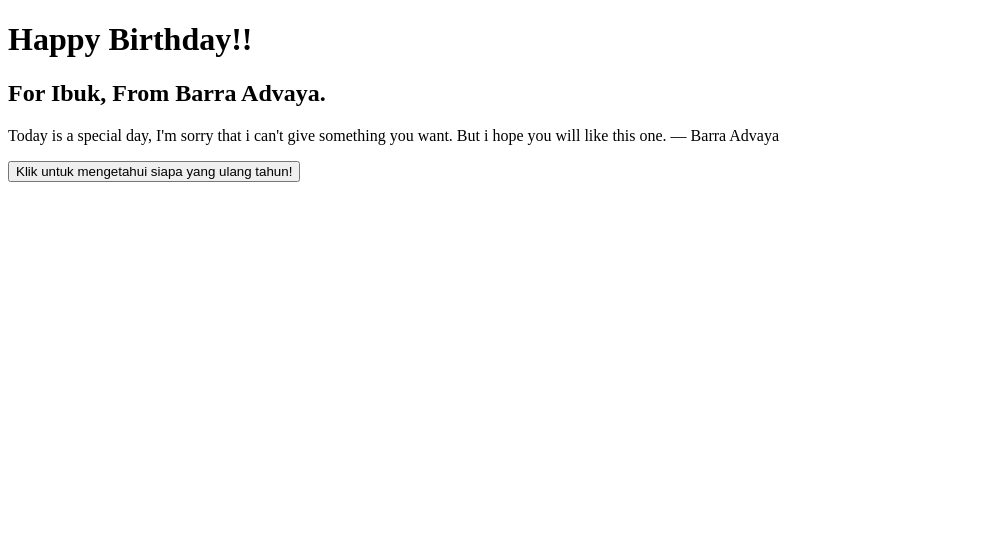
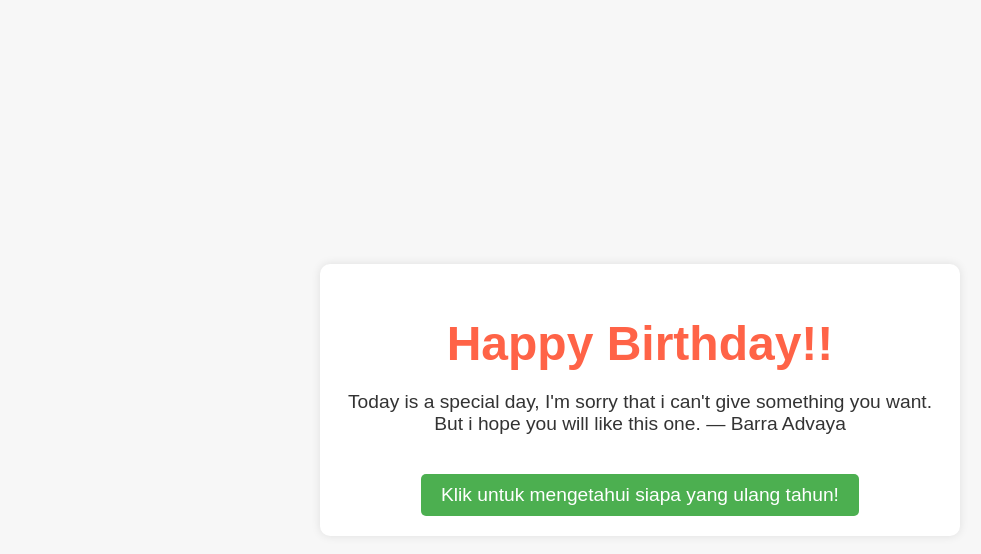
Before and after one commit to voca12/hehe, a plain HTML site: page msg.html in a window 1280 px wide. Shown: the whole page, without its empty margins (0-981 px from the left). Drawn offline with Linux system fonts and the light colour scheme; a script that the page names is missing.

Commit message:
Update msg.html

```diff
--- a/msg.html
+++ b/msg.html
@@ -5,7 +5,7 @@
     <meta name="viewport" content="width=device-width, initial-scale=1.0">
     <meta http-equiv="X-UA-Compatible" content="ie=edge">
     <title>Happy Birthday!</title>
-    <link rel="stylesheet" href="styles.css">
+    <link rel="stylesheet" href="anu.css">
 </head>
 <body>
     <div class="container">
```
